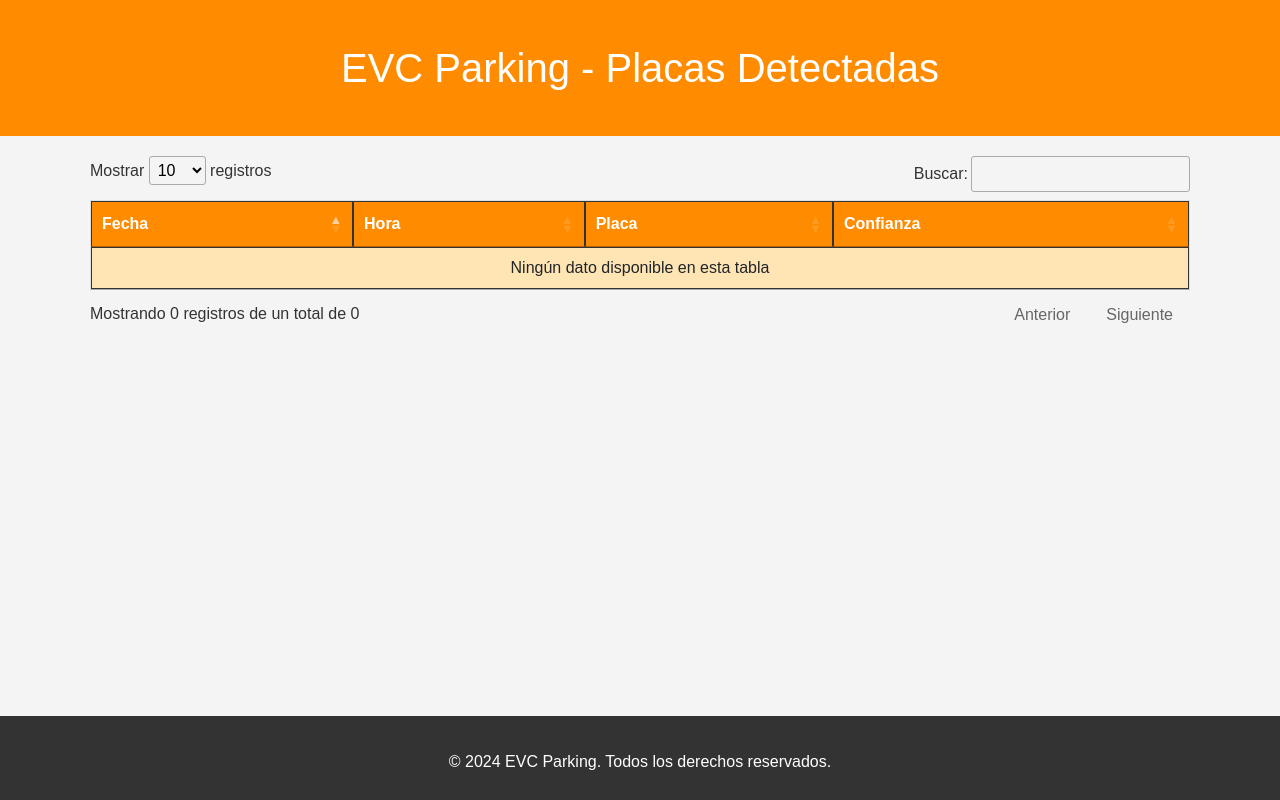
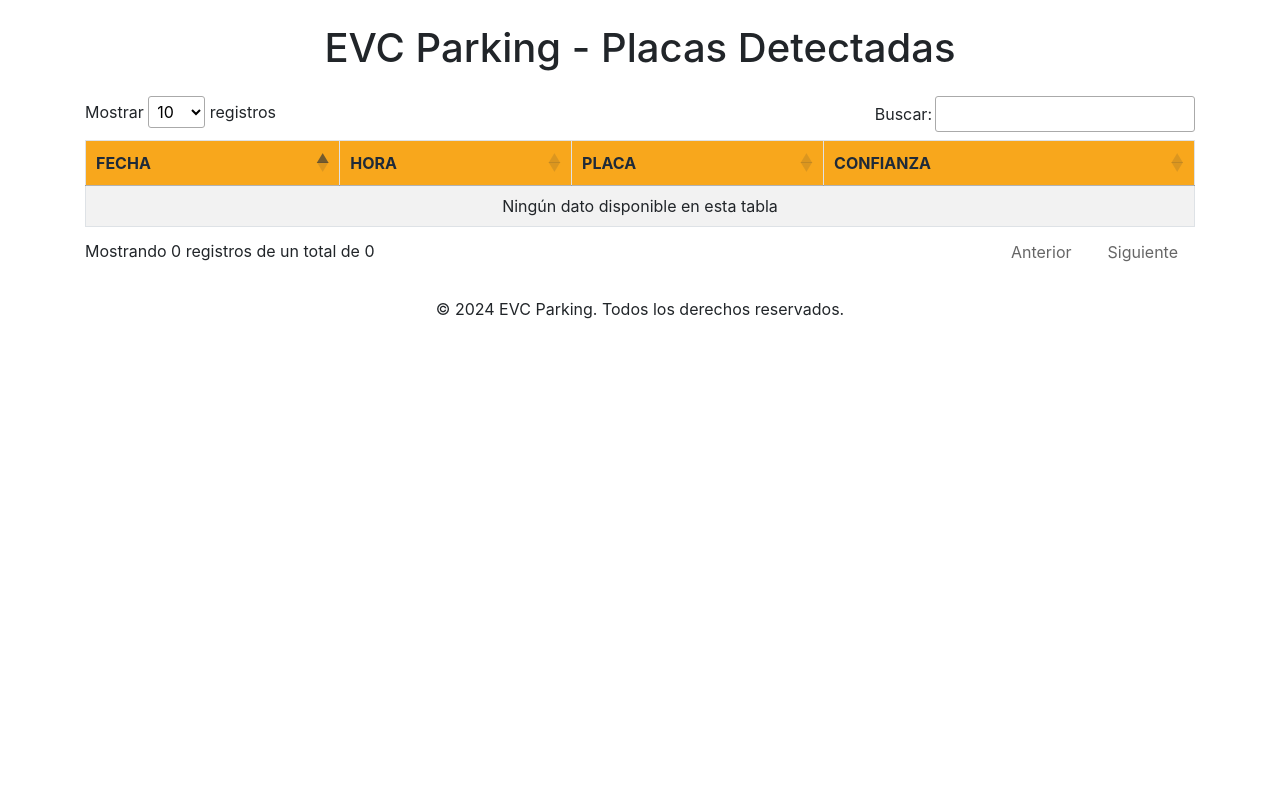
Before and after one commit to Elbolita69/EvcParking, a Flask app: page /placas in a window 1280 px wide. Run offline with Flask 3, Linux system fonts and the light colour scheme; data that the repository does not hold is empty; some libraries are stand-ins or nearby versions.

Commit message:
Update estiloplacas.css

```diff
--- a/EvcParking/Lector_PlacasIA/static/estiloplacas.css
+++ b/EvcParking/Lector_PlacasIA/static/estiloplacas.css
@@ -1,55 +1,143 @@
+/* Personalización del fondo y colores principales */
+.custom-bg {
+    background-color: #1E2A39; /* Fondo oscuro, para dar un tono moderno */
+}
+
+.hero-section {
+    background: linear-gradient(135deg, #E8491D, #F8A71C); /* Un degradado moderno de colores cálidos */
+    padding: 120px 0; /* Asegura que el encabezado tenga una altura adecuada */
+    background-size: cover;
+    text-shadow: 1px 1px 4px rgba(0, 0, 0, 0.3); /* Mejora la legibilidad del texto sobre el fondo */
+}
+
+/* Navbar personalizada con espaciado reducido */
+.navbar {
+    background-color: #ff6600 !important;
+    padding: 0.5rem 1rem;
+    box-shadow: 0 4px 6px rgba(0, 0, 0, 0.1);
+    transition: all 0.3s ease; /* Añade transición suave al pasar el mouse */
+}
+
+.navbar .navbar-brand img {
+    height: 40px;
+}
+
+.navbar-nav .nav-item .nav-link {
+    color: #ffffff;
+    font-weight: 500;
+    text-transform: uppercase;
+    letter-spacing: 1px;
+    padding: 8px 15px; /* Mejora la interacción */
+    transition: color 0.3s ease, background-color 0.3s ease; /* Transición suave para los enlaces */
+}
+
+.navbar-nav .nav-item .nav-link:hover {
+    color: #F8A71C;
+    background-color: #2C3E50; /* Fondo oscuro sutil en el hover */
+}
+
+/* Tabla de Placas */
+table.dataTable {
+    width: 100%;
+    margin: 0 auto;
+    border-collapse: collapse;
+}
+
+table.dataTable th, table.dataTable td {
+    padding: 12px 20px;
+    text-align: center;
+    font-size: 1rem;
+}
+
+table.dataTable th {
+    background-color: #F8A71C;
+    color: #1E2A39;
+    text-transform: uppercase;
+}
+
+table.dataTable tbody tr:nth-child(even) {
+    background-color: #f2f2f2;
+}
+
+table.dataTable tbody tr:hover {
+    background-color: #ddd;
+}
+
+/* Hero Section */
+.hero-section h1 {
+    font-size: 3.5rem;
+    color: white;
+}
+
+.hero-section p {
+    font-size: 1.25rem;
+    color: white;
+}
+
+/* Estilo para el footer */
+.footer {
+    background-color: #1E2A39;
+    color: #ffffff;
+    padding: 20px 0;
+    text-align: center;
+    margin-top: auto; /* Asegura que el footer siempre se mantenga al final */
+}
+
+.footer p {
+    font-size: 0.9rem;
+    margin-bottom: 0;
+    opacity: 0.7; /* Hacer que el texto sea un poco más sutil */
+}
+
+/* Responsividad para dispositivos móviles */
+@media (max-width: 768px) {
+    .hero-section {
+        padding: 100px 0;
+    }
+    h2 {
+        font-size: 1.25rem;
+    }
+    .navbar-nav .nav-link {
+        font-size: 0.9rem;
+        padding: 6px 10px;
+    }
+}
+
+/* Mejora la apariencia de los botones */
+.btn {
+    border-radius: 50px;
+    padding: 10px 20px;
+    font-size: 1rem;
+}
+
+.btn-primary {
+    background-color: #F8A71C;
+    border: none;
+}
+
+.btn-primary:hover {
+    background-color: #E8491D;
+}
+
+/* Transición suave para los botones */
+.btn:hover {
+    transition: background-color 0.3s ease, transform 0.2s ease;
+    transform: translateY(-2px);
+}
+
+/* Estilo del botón de Excel y PDF */
+button.dt-button.buttons-excel,
+button.dt-button.buttons-pdf {
+    display: none !important;
+}
+
+/* Asegura que el footer esté al final de la página */
 body {
-    font-family: Arial, sans-serif;
-    background-color: #f4f4f4;
-    color: #333;
-    margin: 0;
-    padding: 0;
     display: flex;
     flex-direction: column;
     min-height: 100vh;
 }
 
-header {
-    background-color: #ff8c00; /* Color naranja */
-    color: white;
-    padding: 20px;
-    text-align: center;
+main {
+    flex: 1;
 }
-
-.container {
-    flex: 1;
-    padding: 20px;
-}
-
-.table-striped tbody tr:nth-of-type(odd) {
-    background-color: #ffe5b4; /* Suave tono de naranja */
-}
-
-.table-striped tbody tr:nth-of-type(even) {
-    background-color: #ffffff; /* Blanco */
-}
-
-.table-bordered th, .table-bordered td {
-    border: 1px solid #333; /* Color oscuro */
-}
-
-th {
-    background-color: #ff8c00; /* Naranja */
-    color: white;
-    text-align: center;
-}
-
-table.dataTable tbody tr:hover {
-    background-color: #ffcc80; /* Naranja claro para el hover */
-}
-
-footer {
-    background-color: #333; /* Color oscuro */
-    color: white;
-    text-align: center;
-    padding: 10px 0;
-    position: relative;
-    bottom: 0;
-    width: 100%;
-    margin-top: auto;
-}
```
